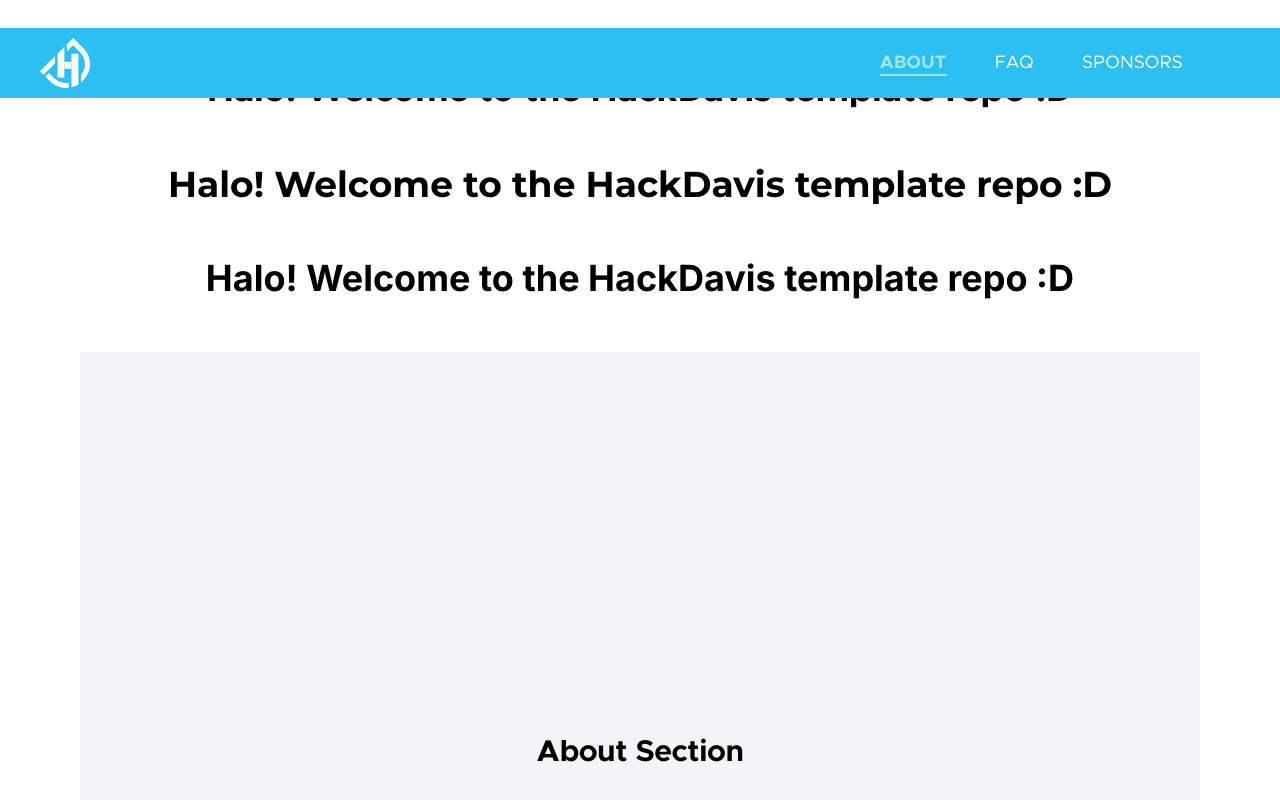
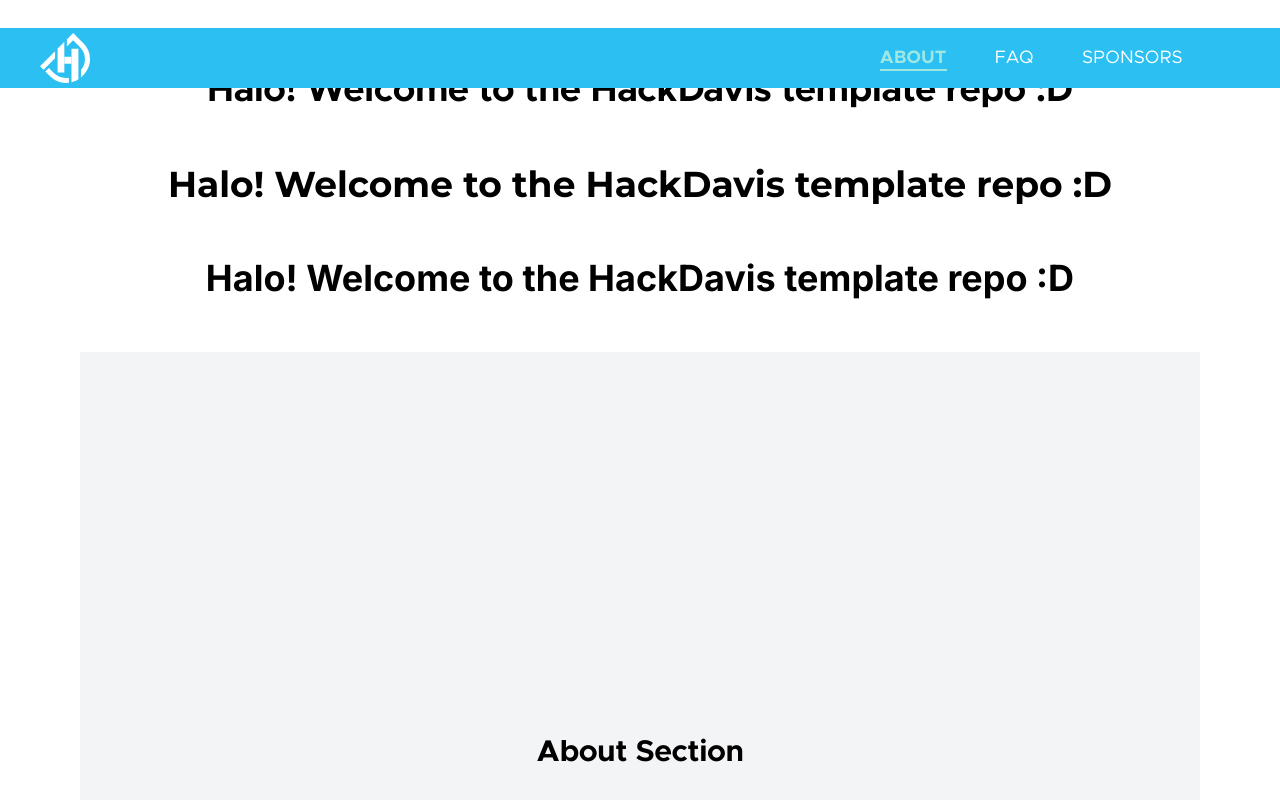
Before and after one commit to HackDavis/website-2025, a Next.js app: page / in a window 1280 px wide. Shown: the top 800 px of the page. Built offline with nearby package versions, Linux system fonts and the light colour scheme.

Commit message:
Update Navbar.module.scss

```diff
--- a/app/(pages)/_components/Navbar/Navbar.module.scss
+++ b/app/(pages)/_components/Navbar/Navbar.module.scss
@@ -8,9 +8,9 @@
     width: 100%;
     padding-left: 40px;
     padding-right: 97px;
-    height: 70px;
-    padding-top: 10px;
-    padding-bottom: 10px;
+    height: 60px;
+    padding-top: 5px;
+    padding-bottom: 5px;
 
     display: flex;
     align-items: center;
```
